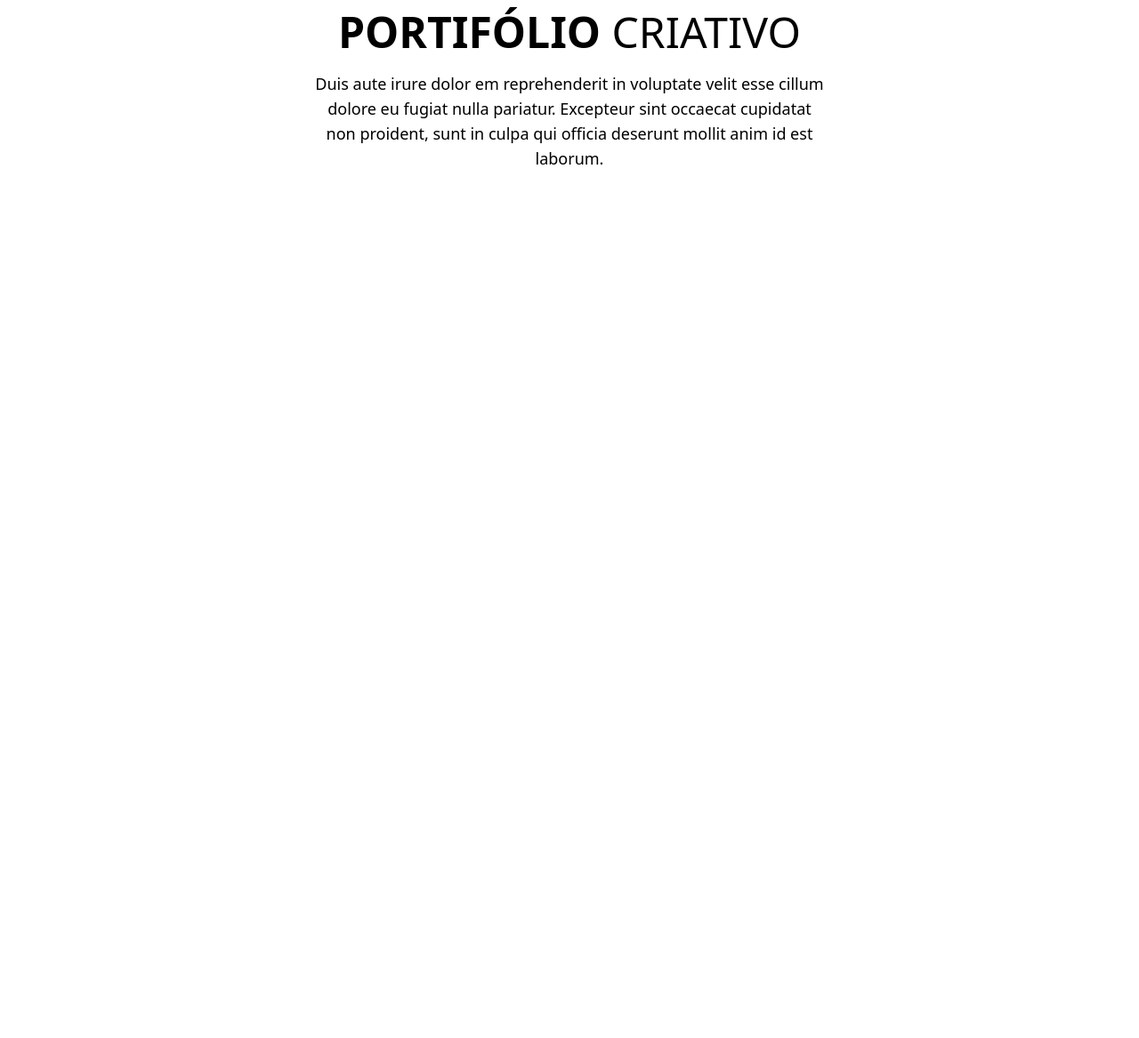
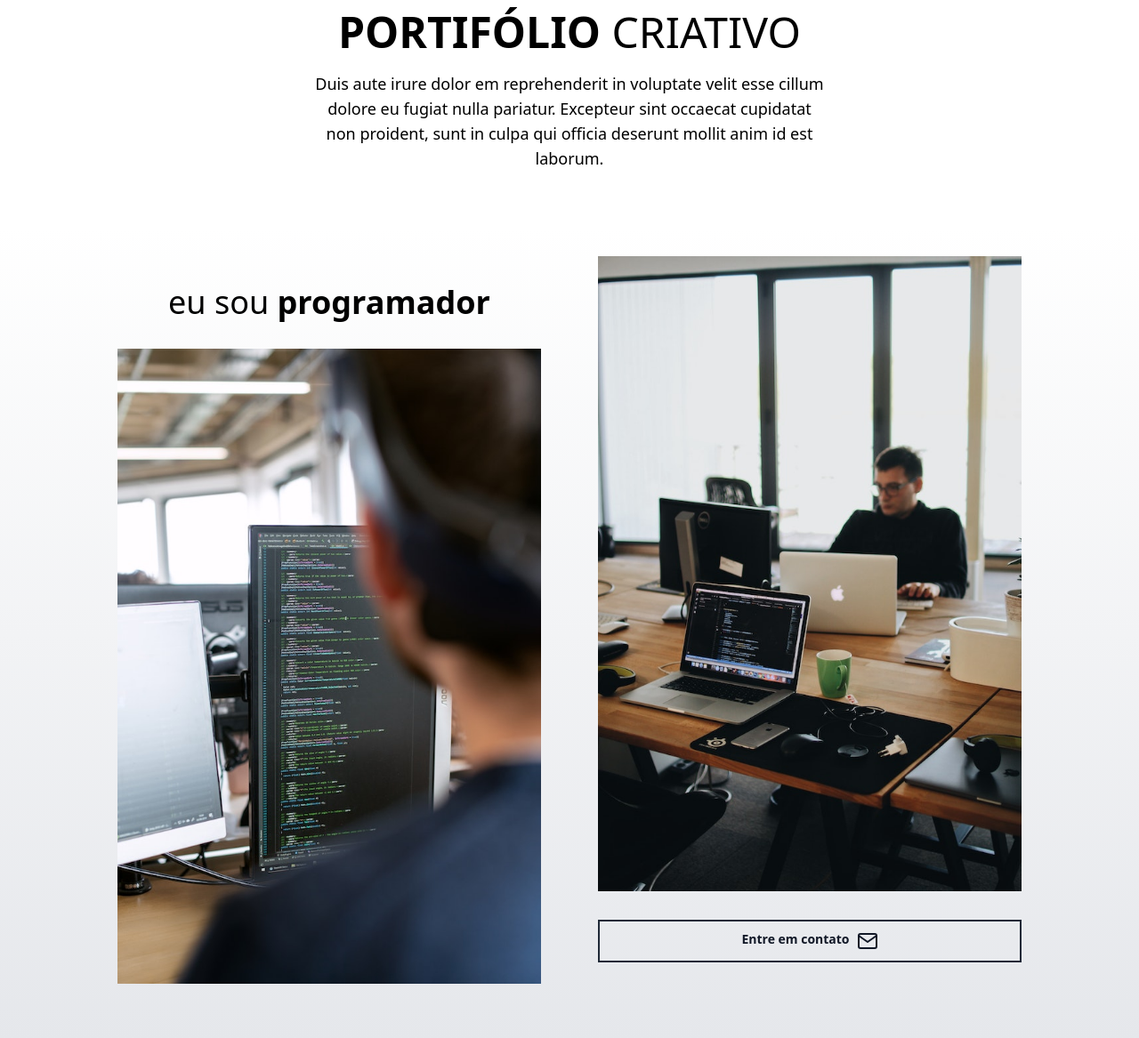
Before and after one commit to IrineuAlmeidaJr/portfolio-infoeste, a website: page public/index.html in a window 1280 px wide. Shown: the part 488-1655 px from the top of the page at 89% size. Before the commit the page ends 800 px from the top, so only its background shows below. Drawn offline with Linux system fonts and the light colour scheme.

Commit message:
Projeto v.0.1
Parte de eu sou programador feita

```diff
--- a/package.json
+++ b/package.json
@@ -1,5 +1,8 @@
 {
   "devDependencies": {
     "tailwindcss": "^3.1.8"
+  },
+  "dependencies": {
+    "flowbite": "^1.5.3"
   }
 }
--- a/public/index.html
+++ b/public/index.html
@@ -33,12 +33,15 @@
       border-8
       border-white
       rounded-full"
-        src="./image/66287053.jpeg"
+      src="./image/perfil.jpeg"
       alt="imagem do perfil "
       >
     </div>
     <section
-      class="flex justify-center"
+    class="
+    min-w-[428px]
+    flex
+    justify-center"
     >
       <div class="mx-14 max-w-[575px]">
         <h2
@@ -55,11 +58,73 @@
         </p>
       </div>
     </section>
-    <section>
-        <!-- Aqui faze a parte de eu sou designer -->
+  </header>
+
+  <main>
+    <section
+    class="
+    mt-16
+    pb-8
+    sm:flex
+    sm:justify-center
+    bg-gradient-to-t from-gray-200"
+    >
+      <div class="max-w-[476px] m-8">
+        <h2
+        class="
+        my-8
+        text-3xl
+        sm:text-4xl
+        text-center"
+        >
+          eu sou <strong>programador</strong>
+        </h2>
+        <img src="./image/sou-programador-1.jpg" alt="imagem tela computador">
+      </div>
+
+      <div class="max-w-[476px] m-8">
+        <img src="./image/sou-programador-2.jpg" alt="imagem progamando">
+        <button
+        id="botao-messagem"
+        type="button"
+        class="
+        w-full
+        flex
+        justify-center
+        text-gray-900
+        hover:text-white
+        border-2
+        border-gray-800
+        hover:bg-gray-900
+        focus:ring-4
+        focus:outline-none
+        focus:ring-gray-300
+        text-sm
+        font-bold
+        px-5
+        py-2.5
+        text-center
+        mt-8
+        mr-2
+        dark:border-gray-600
+        dark:text-gray-400
+        dark:hover:text-white
+        dark:hover:bg-gray-600
+        dark:focus:ring-gray-800"
+        >
+          Entre em contato
+          <img
+          class="ml-2"
+          src="./icons/mail.svg"
+          alt="icone de enviar mensagem"
+          >
+        </button>
+      </div>
     </section>
-  </header>
-  <main>
+
+    <div class="h-96">
+
+    </div>
 
 
   </main>
@@ -68,5 +133,22 @@
 
   </footer>
 
+
+
+
+  <script>
+    const botao = document.getElementById("botao-messagem");
+    botao.onclick = enviarMensagem;
+
+    function enviarMensagem() {
+      botao.blur();
+      console.log('Clicou em Mim');
+      const numCelular = 5518991609780;
+      const url = `https://api.whatsapp.com/send?phone=${numCelular}&text=`
+      window.open(url)
+    }
+
+  </script>
+
 </body>
 </html>
--- a/tailwind.config.js
+++ b/tailwind.config.js
@@ -1,8 +1,13 @@
 /** @type {import('tailwindcss').Config} */
 module.exports = {
-  content: ["./public/index.html"],
+  content: [
+    "./public/index.html",
+    "./node_modules/flowbite/**/*.js"
+  ],
   theme: {
     extend: {},
   },
-  plugins: [],
+  plugins: [
+    require('flowbite/plugin')
+  ]
 }
```
Also changed, not shown: public/dist/output.css, public/icons/mail.svg (added), public/image/perfil.jpeg (renamed from public/image/66287053.jpeg), public/image/sou-programador-1.jpg (added), public/image/sou-programador-2.jpg (added), 1 other file. Lines whose indentation alone changed are shown as unchanged.
